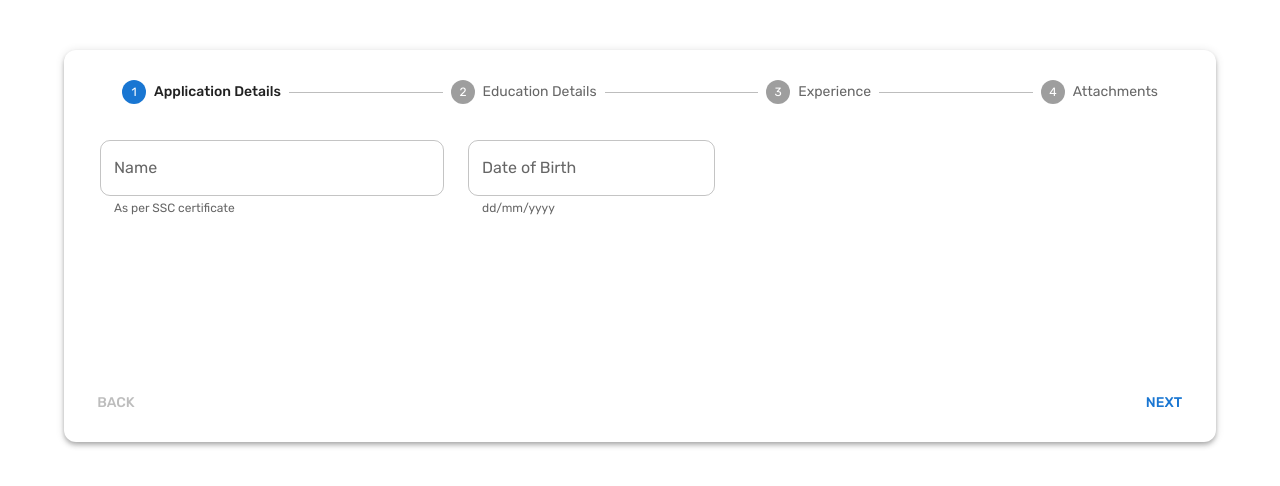
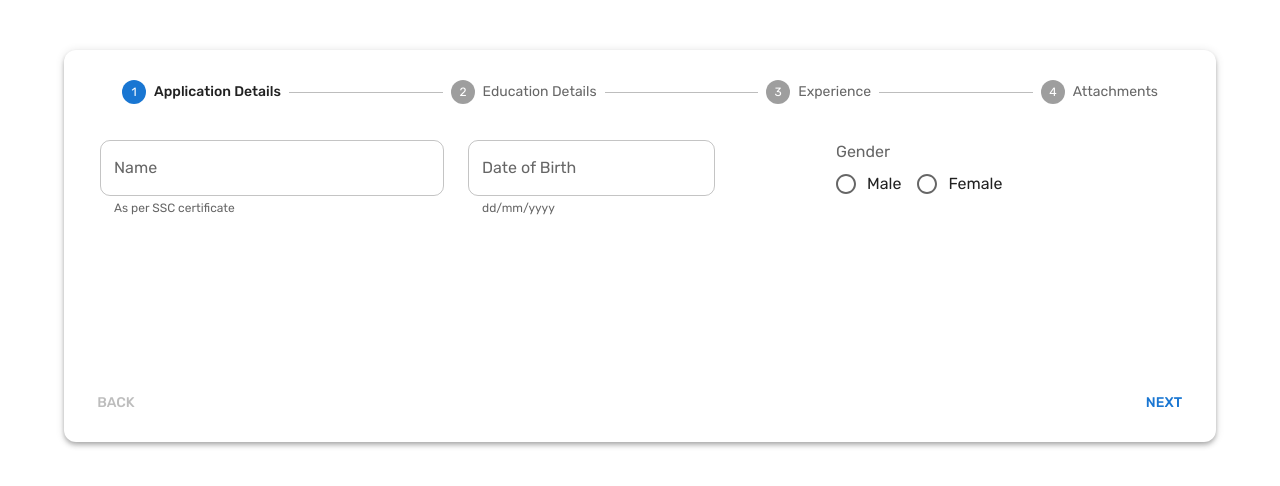
Before and after one commit to AcharyaUniversity/JobApplication, a React (Create React App) app: page / in a window 1280 px wide. Shown: the top 486 px of the page. Built offline with nearby package versions, Linux system fonts and the light colour scheme.

Commit message:
custom radio buttons

```diff
--- /dev/null
+++ b/src/components/CustomRadioButtons.tsx
@@ -0,0 +1,46 @@
+import {
+  Radio,
+  RadioGroup,
+  FormControlLabel,
+  FormControl,
+  FormLabel,
+} from "@mui/material";
+
+interface Props {
+  name: string;
+  label: string;
+  options: {
+    value: string;
+    label: string;
+  }[];
+  handleChange: (e: any) => void;
+  [x: string]: any;
+}
+
+function CustomRadioButtons({
+  name,
+  label,
+  options,
+  handleChange,
+  ...props
+}: Props) {
+  return (
+    <FormControl fullWidth>
+      <FormLabel>{label}</FormLabel>
+      <RadioGroup row onChange={handleChange} name={name}>
+        {options.map((obj, index) => (
+          <FormControlLabel
+            key={index}
+            value={obj.value}
+            control={<Radio />}
+            label={obj.label}
+          />
+        ))}
+        {/* <FormControlLabel value="male" control={<Radio />} label="Male" />
+        <FormControlLabel value="female" control={<Radio />} label="Female" /> */}
+      </RadioGroup>
+    </FormControl>
+  );
+}
+
+export default CustomRadioButtons;
--- a/src/components/Forms/ApplicationDetailsForm.tsx
+++ b/src/components/Forms/ApplicationDetailsForm.tsx
@@ -1,8 +1,9 @@
-import { useState } from "react";
+import { useEffect, useState } from "react";
 import { Box, Grid } from "@mui/material";
 import CustomTextField from "../CustomTextField";
 import { makeStyles } from "@mui/styles";
 import CustomDatePicker from "../CustomDatePicker";
+import CustomRadioButtons from "../CustomRadioButtons";
 
 interface IValues {
   name: string;
@@ -57,6 +58,10 @@ function ApplicationDetailsForm() {
     setValues({ ...values, birthDate: value });
   };
 
+  // useEffect(() => {
+  //   console.log(values);
+  // }, [values]);
+
   return (
     <Box component="form" className={classes.form}>
       <Grid container rowSpacing={1} columnSpacing={{ xs: 1, sm: 2, md: 3 }}>
@@ -77,7 +82,17 @@ function ApplicationDetailsForm() {
             label="Date of Birth"
           />
         </Grid>
-        <Grid item xs={12} md={4}></Grid>
+        <Grid item xs={12} md={4}>
+          <CustomRadioButtons
+            name="gender"
+            label="Gender"
+            options={[
+              { value: "male", label: "Male" },
+              { value: "female", label: "Female" },
+            ]}
+            handleChange={handleFieldChange}
+          />
+        </Grid>
       </Grid>
     </Box>
   );
```
